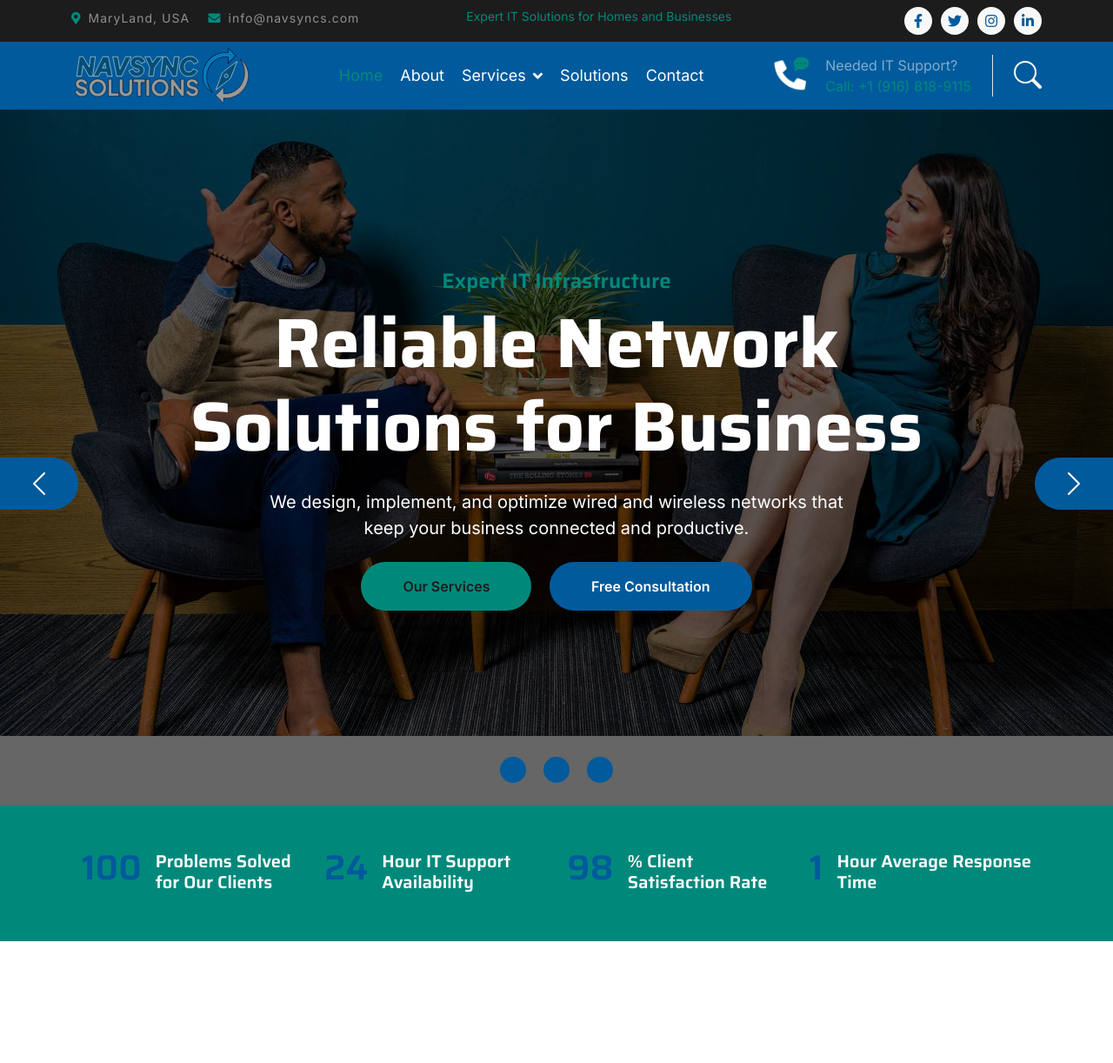
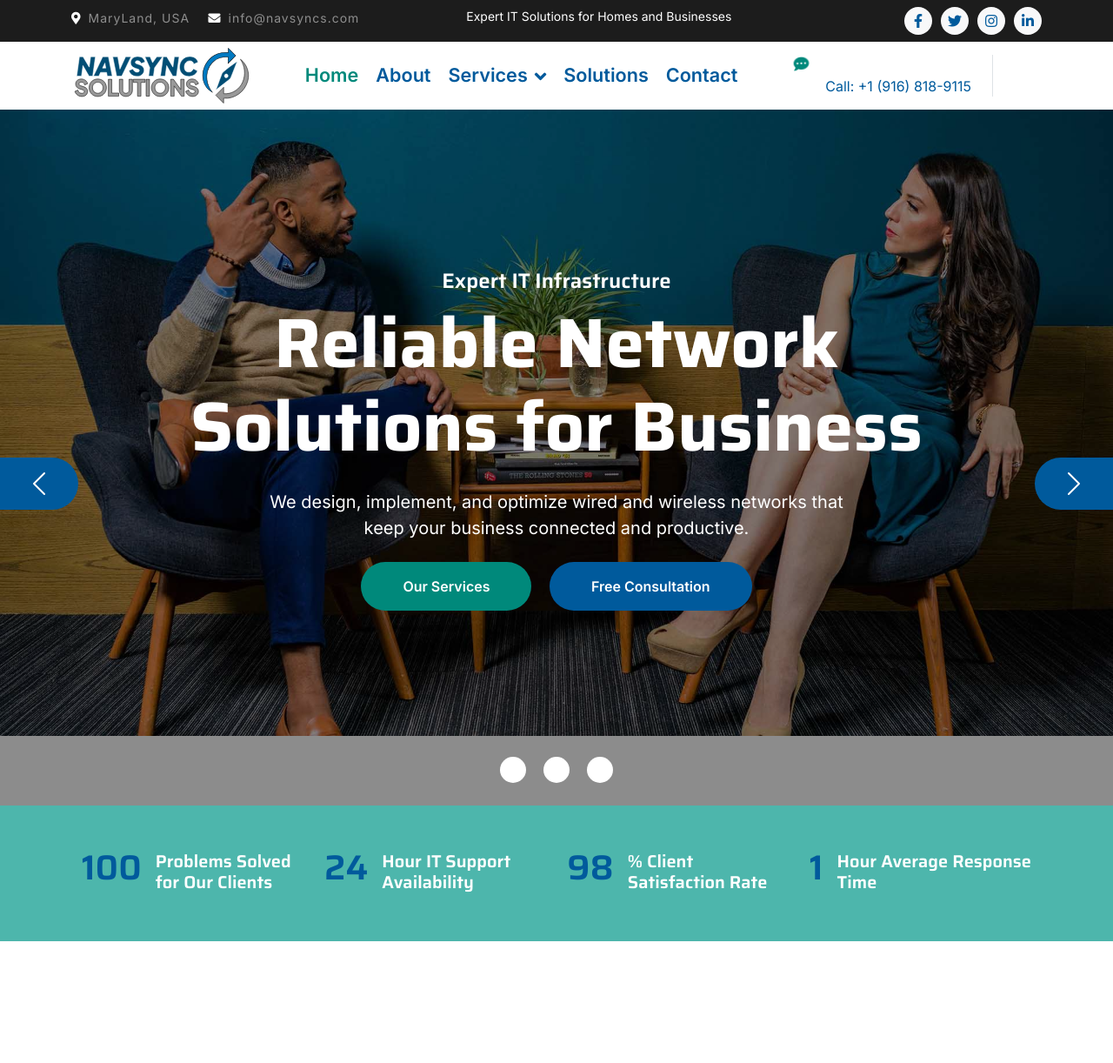
Before and after one commit to khalidsafi-cmd/navsyncs.com, a PHP site: page / in a window 1280 px wide. Shown: the top 1222 px of the page at 87% size. Run offline with PHP 8.4, Linux system fonts and the light colour scheme; some libraries are stand-ins or nearby versions.

Commit message:
Improve navbar and carousel styles, update color scheme
Enhanced navbar link styles for better readability and emphasis, updated carousel button and caption colors for improved contrast, and adjusted background colors for various sections. Added new .btn-secondary and .facts classes in CSS, and made minor HTML tweaks for consistency and accessibility.

```diff
--- a/css/style.css
+++ b/css/style.css
@@ -31,6 +31,14 @@
 
 .text-dark      { color: var(--bs-dark) !important; }
 .bg-dark        { background-color: var(--bs-dark) !important; }
+
+.btn-secondary {
+    background-color: var(--bs-secondary);
+}
+
+.btn-secondary:hover {
+    background-color: var(--bs-secondary-light);
+}
 
 
 /*** Spinner Start ***/
@@ -152,8 +160,9 @@
 
 .navbar .navbar-nav .nav-link {
     padding: 10px;
-    color: var(--bs-white);
-    font-size: 18px;
+    color: var(--bs-primary);
+    font-size: 1.35rem;
+    font-weight: bolder;
     outline: none;
 
 }
@@ -208,7 +217,7 @@
     position: absolute;
     top: 0;
     left: 0;
-    background: rgba(0, 0, 0, .6);
+    background: rgba(0, 0, 0, .45);
 }
 
 .carousel-caption {
@@ -324,14 +333,14 @@
 #carouselId .carousel-indicators li {
     width: 30px;
     height: 10px;
-    background: var(--bs-primary);
+    background: var(--bs-white);
     margin: 10px;
     border-radius: 30px;
     opacity: 1;
 }
 
 #carouselId .carousel-indicators li:hover {
-    background: var(--bs-secondary);
+    background: var(--bs-primary);
     opacity: 1;
 }
 
@@ -399,6 +408,10 @@
 
 /*** Carousel End ***/
 
+.facts {
+    background-color: var(--bs-secondary-light);
+}
+
 
 /*** Services Start ***/
 
@@ -443,10 +456,11 @@
 }
 
 .services-item:hover .services-content-icon i {
-    color: var(--bs-secondary) !important; /* teal accent */
+    color: var(--bs-secondary) !important;
 }
 
-.services-item:hover .services-content-icon p {
+
+.services-item:hover .services-content-icon p,h4 {
     color: var(--bs-white) !important; /* accessible against blue overlay */
 }
 
--- a/index.html
+++ b/index.html
@@ -190,12 +190,12 @@
             <div class="container">
                 <div class="d-flex justify-content-between topbar">
                     <div class="top-info">
-                        <small class="me-3 text-white-50"><a href="#"><i class="fas fa-map-marker-alt me-2 text-secondary"></i></a>MaryLand, USA</small>
-                        <small class="me-3 text-white-50"><a href="mailto:info@navsyncs.com"><i class="fas fa-envelope me-2 text-secondary"></i></a>info@navsyncs.com</small>
+                        <small class="me-3 text-white-50"><a href="#"><i class="fas fa-map-marker-alt me-2 text-white"></i></a>MaryLand, USA</small>
+                        <small class="me-3 text-white-50"><a href="mailto:info@navsyncs.com"><i class="fas fa-envelope me-2 text-white"></i></a>info@navsyncs.com</small>
                     </div>
-                    <div id="note" class="text-secondary d-none d-xl-flex"><small>Expert IT Solutions for Homes and Businesses</small></div>
+                    <div id="note" class="text-white d-none d-xl-flex"><small>Expert IT Solutions for Homes and Businesses</small></div>
 
-                    <!--TOdo Create and Add social media handles in here -->
+                    <!--TOdo Create and Add social media handles in here  give them their own color-->
                     <div class="top-link">
                         <a href="" class="bg-light nav-fill btn btn-sm-square rounded-circle"><i class="fab fa-facebook-f text-primary"></i></a>
                         <a href="" class="bg-light nav-fill btn btn-sm-square rounded-circle"><i class="fab fa-twitter text-primary"></i></a>
@@ -208,13 +208,13 @@
         <!-- Topbar End -->
 
         <!-- Navbar Start -->
-        <div class="container-fluid" style="background-color: var(--bs-primary); color: #ffffff;">
+        <div class="container-fluid" style="background-color: #ffffff;">
             <div class="container">
                 <nav class="navbar navbar-dark navbar-expand-lg py-0">
                     <a href="index.html" class="navbar-brand">
                         <img src="img/logo.svg" class="logo" />
                     </a>
-                    <button type="button" class="navbar-toggler me-0" data-bs-toggle="collapse" data-bs-target="#navbarCollapse">
+                    <button type="button" class="navbar-toggler bg-primary me-0" data-bs-toggle="collapse" data-bs-target="#navbarCollapse">
                         <span class="navbar-toggler-icon"></span>
                     </button>
                     <div class="collapse navbar-collapse bg-transparent" id="navbarCollapse">
@@ -243,9 +243,10 @@
                                 </div>
                             </a>
                         </div>
+                        <!--TODO -->
                         <div class="d-flex flex-column pe-4 border-end">
                             <span class="text-white-50">Needed IT Support?</span>
-                           <a href="tel:+19168189115"><span class="text-secondary">Call: +1 (916) 818-9115</span></a>
+                           <a href="tel:+19168189115"><span class="text-primary">Call: +1 (916) 818-9115</span></a>
                         </div>
                         <div class="d-flex align-items-center justify-content-center ms-4 ">
                             <a href="#"><i class="bi bi-search text-white fa-2x"></i> </a>
@@ -257,7 +258,6 @@
         <!-- Navbar End -->
 
         <!-- TODO Change carousal images to match its specific slide -->
-
 <!-- Carousel Start -->
 <div class="container-fluid px-0">
     <div id="carouselId" class="carousel slide" data-bs-ride="carousel">
@@ -272,10 +272,10 @@
                 <img src="img/carousel-1.jpg" class="img-fluid" alt="Network Infrastructure Solutions">
                 <div class="carousel-caption">
                     <div class="container carousel-content">
-                        <h6 class="text-secondary h4 animated fadeInUp">Expert IT Infrastructure</h6>
+                        <h6 class="text-white h4 animated fadeInUp">Expert IT Infrastructure</h6>
                         <h1 class="text-white display-1 mb-4 animated fadeInRight">Reliable Network Solutions for Business</h1>
                         <p class="mb-4 text-white fs-5 animated fadeInDown">We design, implement, and optimize wired and wireless networks that keep your business connected and productive.</p>
-                        <a href="network-services.html" class="me-2"><button type="button" class="px-4 py-sm-3 px-sm-5 btn btn-primary rounded-pill carousel-content-btn1 animated fadeInLeft">Our Services</button></a>
+                        <a href="network-services.html" class="me-2"><button type="button" class="px-4 py-sm-3 px-sm-5 btn btn-primary text-white fw-bold rounded-pill carousel-content-btn1 animated fadeInLeft">Our Services</button></a>
                         <a href="contact.html" class="ms-2"><button type="button" class="px-4 py-sm-3 px-sm-5 btn btn-secondary rounded-pill carousel-content-btn2 animated fadeInRight">Free Consultation</button></a>
                     </div>
                 </div>
@@ -285,10 +285,10 @@
                 <img src="img/carousel-2.jpg" class="img-fluid" alt="Security Solutions">
                 <div class="carousel-caption">
                     <div class="container carousel-content">
-                        <h6 class="text-secondary h4 animated fadeInUp">Advanced Protection</h6>
+                        <h6 class="text-white h4 animated fadeInUp">Advanced Protection</h6>
                         <h1 class="text-white display-1 mb-4 animated fadeInLeft">Comprehensive Security Solutions</h1>
                         <p class="mb-4 text-white fs-5 animated fadeInDown">From surveillance systems to intrusion detection, we protect your business assets with cutting-edge security technology.</p>
-                        <a href="security-solutions.html" class="me-2"><button type="button" class="px-4 py-sm-3 px-sm-5 btn btn-primary rounded-pill carousel-content-btn1 animated fadeInLeft">Security Services</button></a>
+                        <a href="security-solutions.html" class="me-2"><button type="button" class="px-4 py-sm-3 px-sm-5 btn btn-primary fw-bold rounded-pill carousel-content-btn1 animated fadeInLeft text-white">Security Services</button></a>
                         <a href="contact.html" class="ms-2"><button type="button" class="px-4 py-sm-3 px-sm-5 btn btn-secondary rounded-pill carousel-content-btn2 animated fadeInRight">Get Protected</button></a>
                     </div>
                 </div>
@@ -298,10 +298,10 @@
                 <img src="img/carousel-1.jpg" class="img-fluid" alt="IT Support Services">
                 <div class="carousel-caption">
                     <div class="container carousel-content">
-                        <h6 class="text-secondary h4 animated fadeInUp">Professional Support</h6>
+                        <h6 class="text-white h4 animated fadeInUp font-sans">Professional Support</h6>
                         <h1 class="text-white display-1 mb-4 animated fadeInRight">24/7 IT Service Desk Support</h1>
                         <p class="mb-4 text-white fs-5 animated fadeInDown">Our tiered support structure provides prompt remote assistance for all your technology needs, from basic troubleshooting to complex problem-solving.</p>
-                        <a href="it-service-desk.html" class="me-2"><button type="button" class="px-4 py-sm-3 px-sm-5 btn btn-primary rounded-pill carousel-content-btn1 animated fadeInLeft">Support Plans</button></a>
+                        <a href="it-service-desk.html" class="me-2"><button type="button" class="px-4 py-sm-3 px-sm-5 btn btn-primary fw-bold carousel-content-btn1 animated fadeInLeft text-white">Support Plans</button></a>
                         <a href="contact.html" class="ms-2"><button type="button" class="px-4 py-sm-3 px-sm-5 btn btn-secondary rounded-pill carousel-content-btn2 animated fadeInRight">Request Support</button></a>
                     </div>
                 </div>
@@ -321,7 +321,7 @@
 
         <!-- Fact Start-->
                 <div class="row">
-                    <div class="container-fluid bg-secondary py-5">
+                    <div class="container-fluid py-5 facts">
                         <div class="container">
                             <div class="row">
                                 <div class="col-lg-3 wow fadeIn" data-wow-delay=".1s">
@@ -408,7 +408,7 @@
                             <div class="p-4 text-center services-content">
                                 <div class="services-content-icon">
                                     <i class="fas fa-network-wired fa-7x mb-4 text-primary"></i>
-                                    <h4 class="mb-3">Network Infrastructure</h4>
+                                    <h4 class="mb-3 card-title">Network Infrastructure</h4>
                                     <p class="mb-4">Design, implementation, and optimization of wired and wireless networks for seamless connectivity and business operations.</p>
                                     <a href="network-services.html" class="btn btn-secondary text-white px-5 py-3 rounded-pill">Learn More</a>
                                 </div>
```
